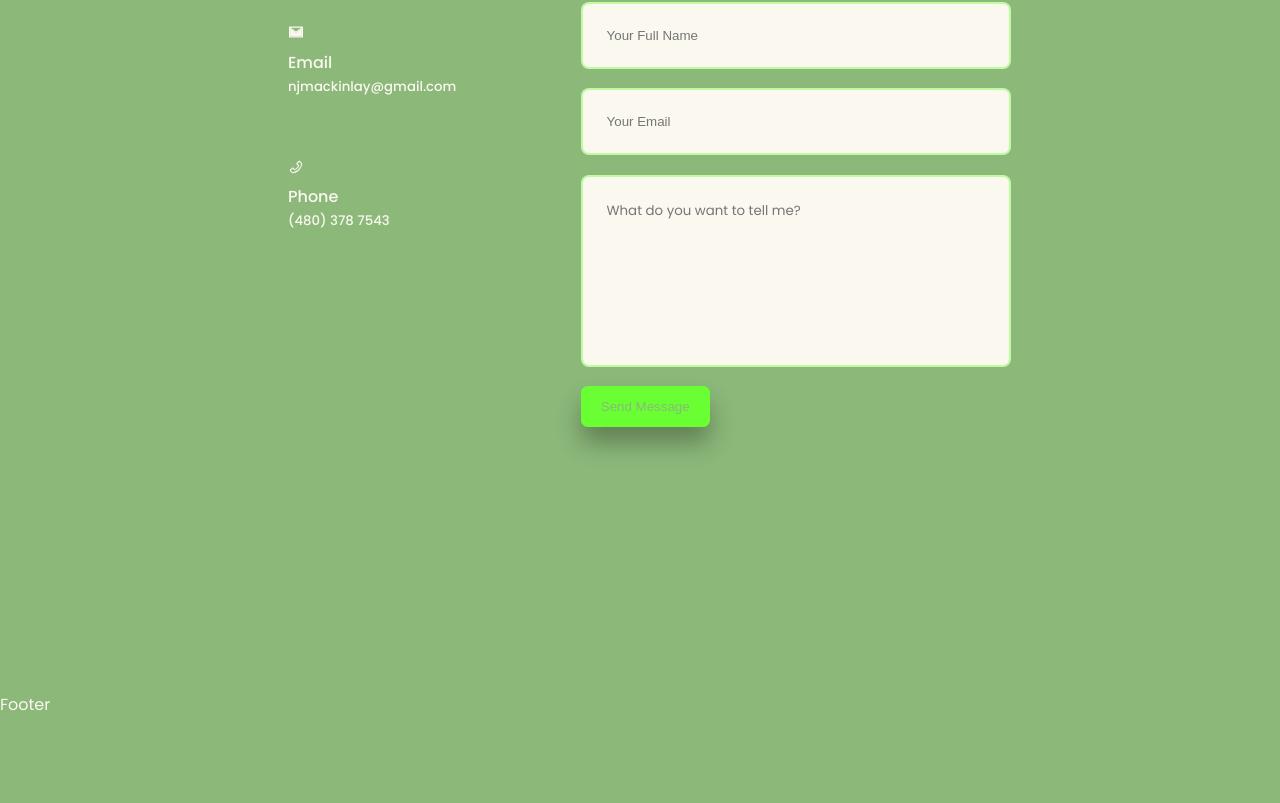
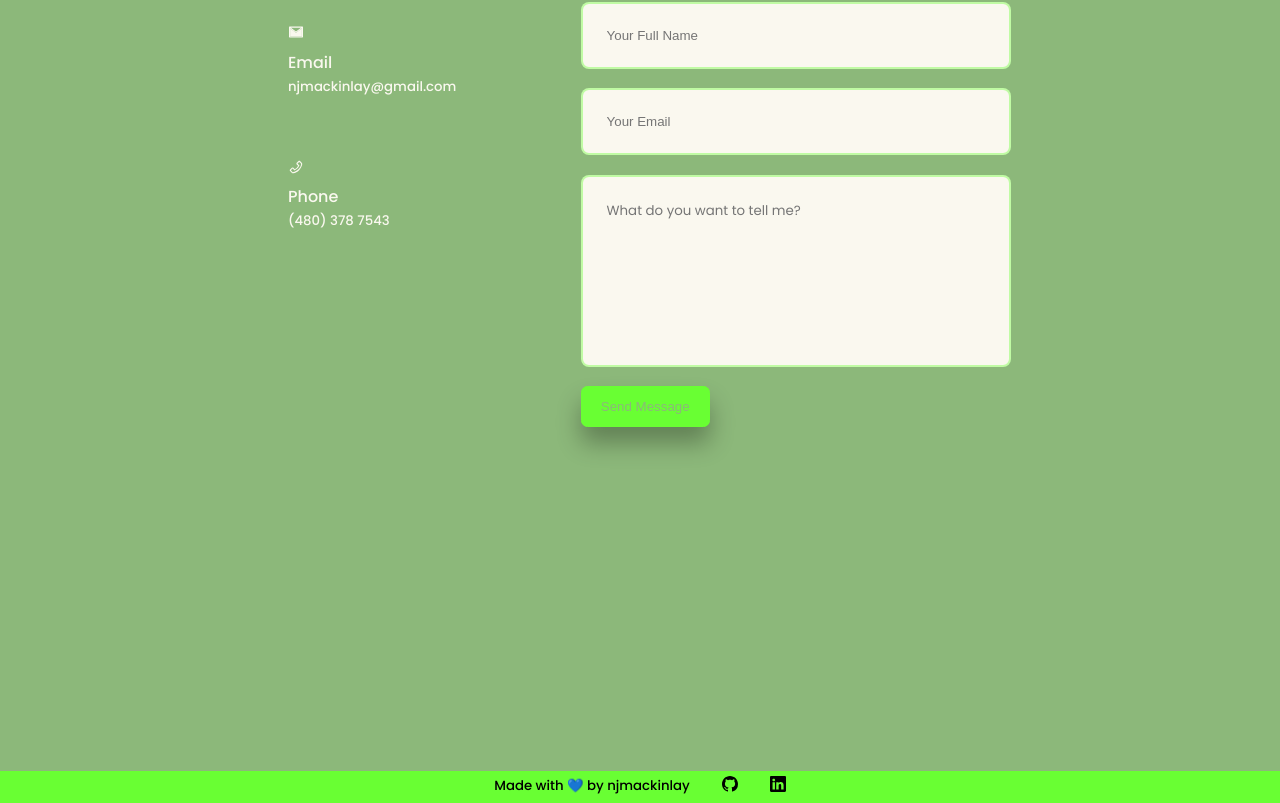
Before and after one commit to nathy-dev/njmackinlay.com, a React (Create React App) app: page / in a window 1280 px wide. Shown: the part 3292-4095 px from the top of the page. Before the commit the page ends 4010 px from the top, so only its background shows below. Built offline with nearby package versions, Linux system fonts and the light colour scheme.

Commit message:
updated footer

```diff
--- a/src/components/footer/Footer.css
+++ b/src/components/footer/Footer.css
@@ -0,0 +1,16 @@
+.footer {
+    height: 2rem;
+    display: flex;
+    align-items: center;
+    justify-content: center;
+    flex-direction: row;
+    gap: 2rem;
+    text-align: center;
+    background-color: var(--color-primary);
+    color: black;
+    margin-top: 5rem;
+}
+
+.footer a {
+    color: black;
+}
--- a/src/components/footer/Footer.jsx
+++ b/src/components/footer/Footer.jsx
@@ -1,9 +1,14 @@
 import React from 'react'
 import './Footer.css'
+import {BsGithub, BsLinkedin} from 'react-icons/bs'
 
 const Footer = () => {
   return (
-    <div>Footer</div>
+    <div className='footer'>
+      <h5>Made with 💙 by njmackinlay</h5>
+      <a href='https://github.com/njmackinlay' target="_blank" rel='noreferrer'><BsGithub/></a>
+      <a href='https://linkedin.com/in/njmackinlay' target="_blank" rel='noreferrer'><BsLinkedin/></a>
+    </div>
   )
 }
 
```
